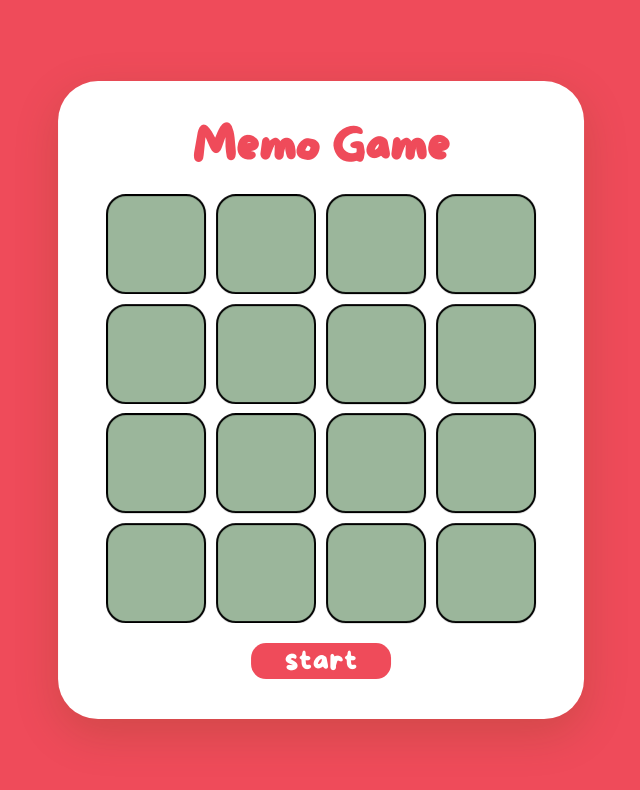
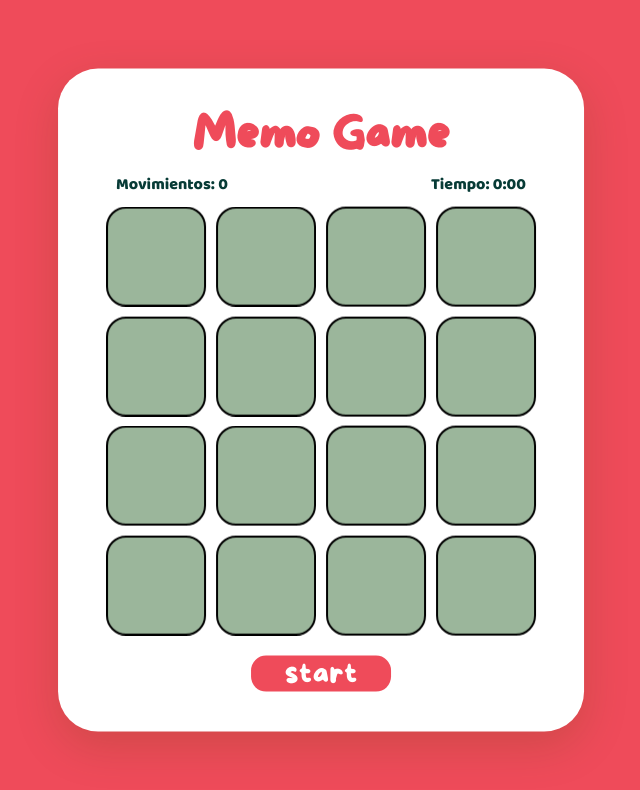
Before and after one commit to almendrasmaria/memo-test, a plain HTML site: page index.html in a window 1280 px wide. Shown: the whole page, without its empty margins (319-959 px from the left). Drawn offline with Linux system fonts and the light colour scheme.

Commit message:
agrege contenido

```diff
--- a/index.html
+++ b/index.html
@@ -10,8 +10,8 @@
     <div class="game-wrapper">
         <h1>Memo Game</h1>
         <div class="game-stats">
-            <div id="moves-count"></div>
-            <div id="time"></div>
+            <div id="moves-count"> Movimientos: 0 </div>
+            <div id="time">Tiempo: 0:00</div>
         </div>
         <div class="game-board"></div>
         <div class="button-control">
```
